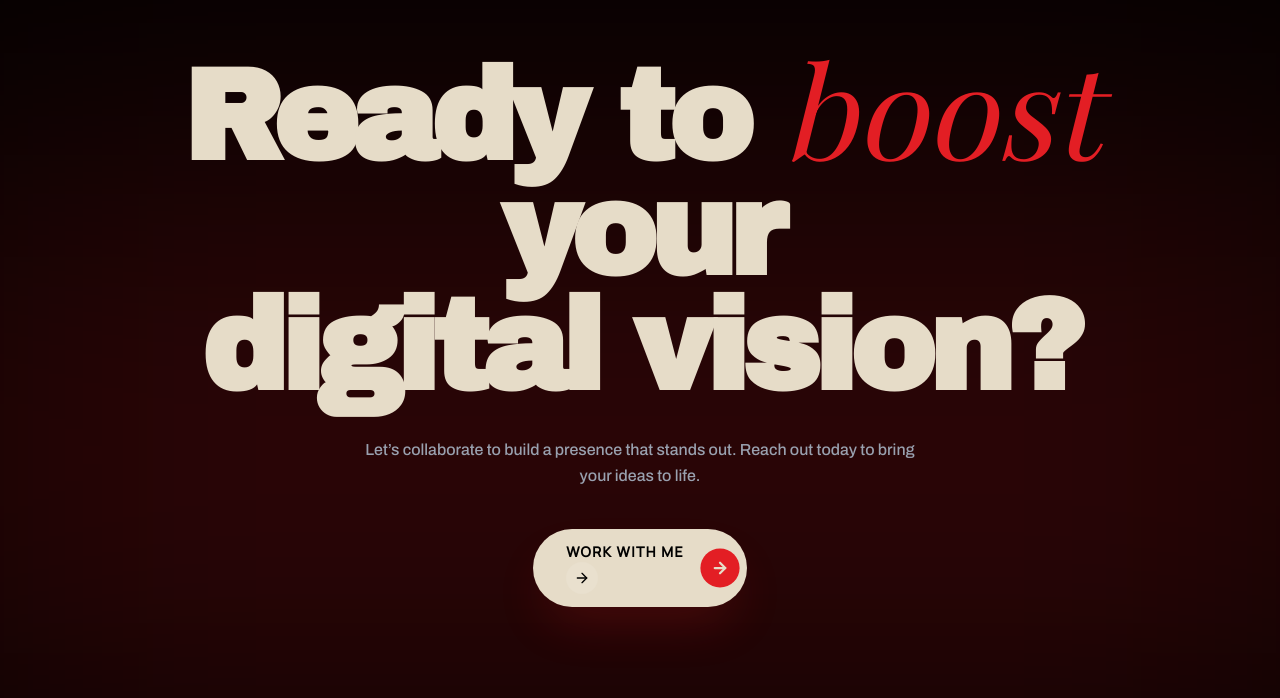
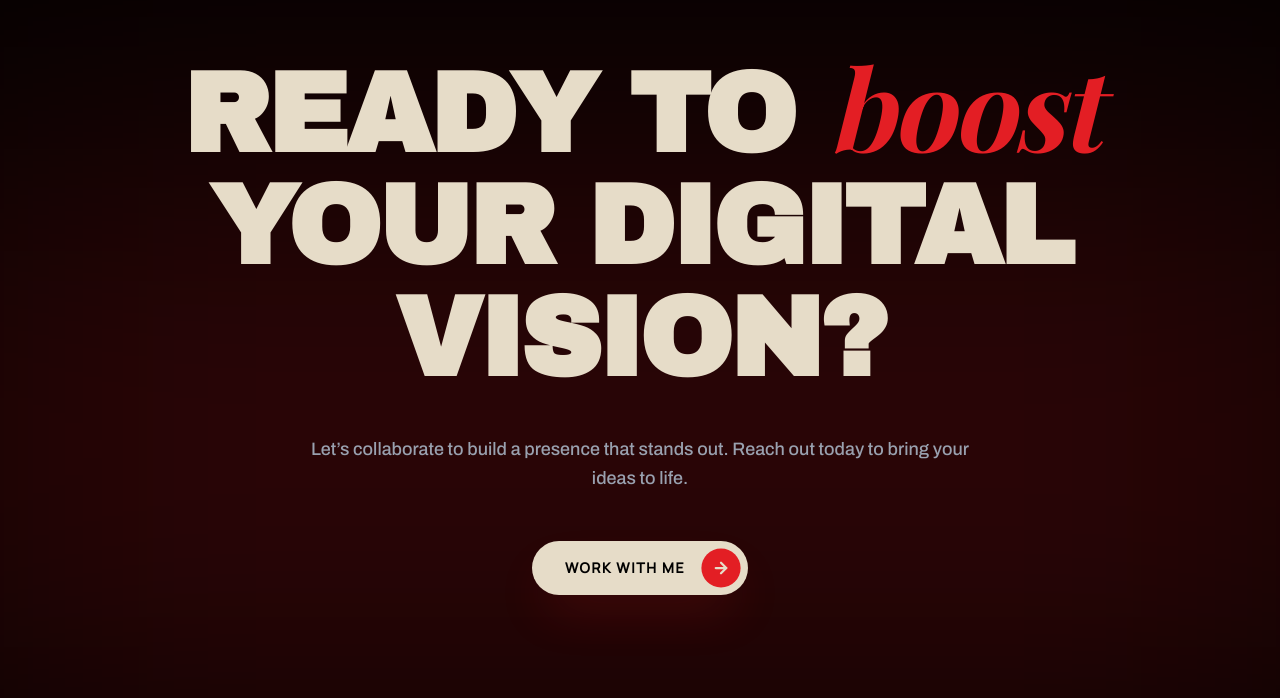
Before and after one commit to AquinoLuis/my-portfolio, a Next.js app: page /projects/artin in a window 1280 px wide. Shown: the part 2002-2700 px from the top of the page. Built offline with nearby package versions, Linux system fonts and the light colour scheme.

Commit message:
chore: update portfolio footer and finalize changes

```diff
--- a/src/components/Footer.tsx
+++ b/src/components/Footer.tsx
@@ -2,7 +2,6 @@
 
 import Link from 'next/link';
 import { usePathname } from 'next/navigation';
-import { ArrowRight } from 'lucide-react';
 import Button from './Button';
 
 export default function Footer() {
@@ -22,17 +21,17 @@ export default function Footer() {
 
             {/* CTA Content */}
             <div className="relative z-10 flex flex-col items-center justify-center w-full px-4 mb-32 max-w-5xl mx-auto text-center">
-                <h2 className="text-6xl md:text-8xl lg:text-[8rem] font-archivo-black font-black tracking-tighter leading-[0.9]">
-                    Ready to <span className="font-playfair italic text-[#E31E24] tracking-normal font-normal lowercase">boost</span> your<br />
-                    digital vision?
+                <h2 className="text-5xl md:text-7xl lg:text-[7rem] font-archivo-black font-black uppercase tracking-tight leading-none">
+                    Ready to <span className="font-playfair italic text-[#E31E24] lowercase">boost</span><br />
+                    your digital vision?
                 </h2>
 
-                <p className="font-archivo font-medium text-gray-400 text-sm md:text-base max-w-xl mx-auto mt-6 md:mt-8 leading-relaxed">
+                <p className="font-archivo font-medium text-gray-400 text-base md:text-lg max-w-2xl mx-auto mt-8 md:mt-10 leading-relaxed">
                     Let’s collaborate to build a presence that stands out. Reach out today to bring your ideas to life.
                 </p>
 
-                <Button href="/contact" variant="primary" className="mt-10 justify-center shadow-2xl shadow-[#E31E24]/20 rounded-full px-8 py-3 text-sm flex items-center gap-4">
-                    Work with me <span className="flex items-center justify-center bg-white/10 rounded-full w-8 h-8"><ArrowRight size={16} /></span>
+                <Button href="/contact" variant="primary" className="mt-12 justify-center w-full sm:w-auto shadow-2xl shadow-[#E31E24]/20">
+                    Work with me
                 </Button>
             </div>
 
```
